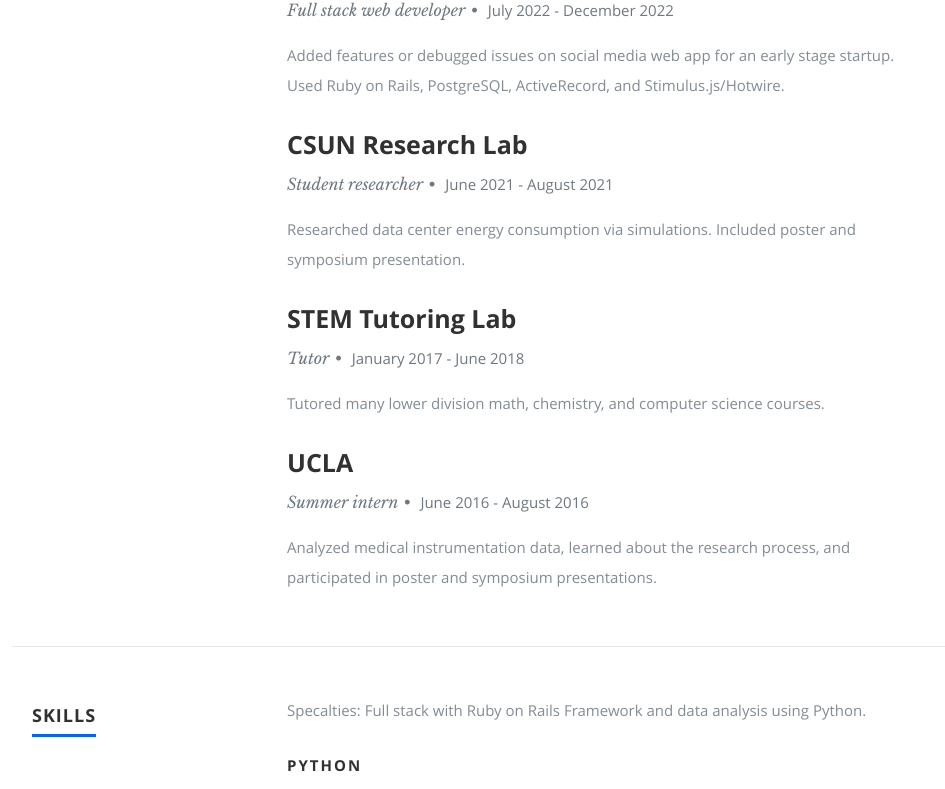
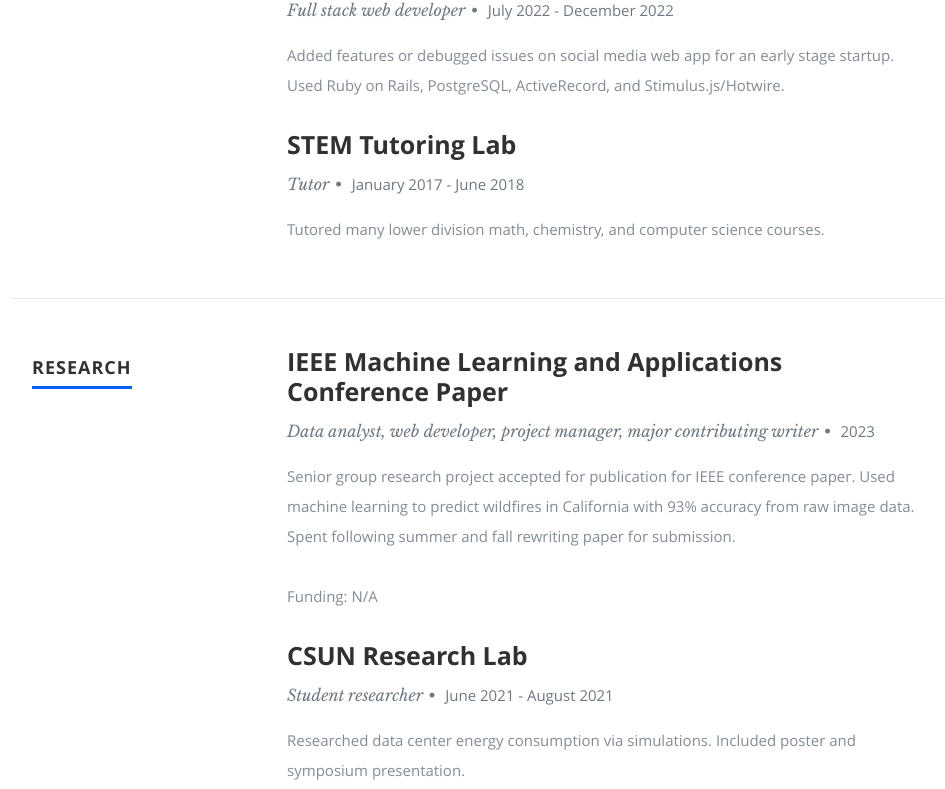
Before and after one commit to davidmakoto/davidmakoto.github.io, a React (Create React App) app: page / in a window 1280 px wide. Shown: the part 1697-2486 px from the top of the page, without its empty margins (118-1063 px from the left). Built offline with nearby package versions, Linux system fonts and the light colour scheme.

Commit message:
added research section and conference paper submission to resume

```diff
--- a/public/css/layout.css
+++ b/public/css/layout.css
@@ -258,7 +258,7 @@
 #resume .header-col { padding-top: 9px; }
 #resume .main-col { padding-right: 10%; }
 
-.education, .work {
+.education, .work, .research{
    margin-bottom: 48px;
    padding-bottom: 24px;
    border-bottom: 1px solid #E8E8E8;
@@ -1340,7 +1340,7 @@
 #resume .header-col { padding-top: 9px; }
 #resume .main-col { padding-right: 10%; }
 
-.education, .work {
+.education, .work, .research {
    margin-bottom: 48px;
    padding-bottom: 24px;
    border-bottom: 1px solid #E8E8E8;
@@ -1359,7 +1359,6 @@
    font: 15px/24px 'opensans-regular', sans-serif;
    margin-top: 6px;
 }
-
 /*----------------------------------------------*/
 /*	Skill Bars
 /*----------------------------------------------*/
--- a/public/resumeData.json
+++ b/public/resumeData.json
@@ -50,22 +50,33 @@
         "description":"Added features or debugged issues on social media web app for an early stage startup. Used Ruby on Rails, PostgreSQL, ActiveRecord, and Stimulus.js/Hotwire."
       },
       {
-        "company":"CSUN Research Lab",
-        "title":"Student researcher",
-        "years":"June 2021 - August 2021",
-        "description":"Researched data center energy consumption via simulations. Included poster and symposium presentation."
-      },
-      {
         "company":"STEM Tutoring Lab",
         "title":"Tutor",
         "years":"January 2017 - June 2018",
         "description":"Tutored many lower division math, chemistry, and computer science courses."
+      }
+    ],
+    "research":[
+      {
+        "company":"IEEE Machine Learning and Applications Conference Paper",
+        "title":"Data analyst, web developer, project manager, major contributing writer",
+        "years":"2023",
+        "description":"Senior group research project accepted for publication for IEEE conference paper. Used machine learning to predict wildfires in California with 93% accuracy from raw image data. Spent following summer and fall rewriting paper for submission.",
+        "funding": "N/A"
+      },
+      {
+        "company":"CSUN Research Lab",
+        "title":"Student researcher",
+        "years":"June 2021 - August 2021",
+        "description":"Researched data center energy consumption via simulations. Included poster and symposium presentation.",
+        "funding": "CSUN LSAMP"
       },
       {
         "company":"UCLA",
         "title":"Summer intern",
         "years":"June 2016 - August 2016",
-        "description":"Analyzed medical instrumentation data, learned about the research process, and participated in poster and symposium presentations."
+        "description":"Analyzed medical instrumentation data, learned about the research process, and participated in poster and symposium presentations.",
+        "funding": "SMC/UCLA Science Research Initative"
       }
     ],
     "skills":[
--- a/src/Components/Resume.js
+++ b/src/Components/Resume.js
@@ -37,6 +37,23 @@
             <span>&bull;</span> <em className="date">{work.years}</em>
           </p>
           <p>{work.description}</p>
+        </div>
+      );
+    });
+
+
+    const research = this.props.data.research.map(function (research) {
+      return (
+        <div key={research.company}>
+          <h3>{research.company}</h3>
+          <p className="info">
+            {research.title}
+            <span>&bull;</span> <em className="date">{research.years}</em>
+          </p>
+          <p>{research.description}</p>
+          <p className="funding">
+            Funding: {research.funding}
+          </p>
         </div>
       );
     });
@@ -85,6 +102,18 @@
         </Slide>
 
         <Slide left duration={1300}>
+          <div className="row research">
+            <div className="three columns header-col">
+              <h1>
+                <span>Research</span>
+              </h1>
+            </div>
+
+            <div className="nine columns main-col">{research}</div>
+          </div>
+        </Slide>
+
+        <Slide left duration={1300}>
           <div className="row skill">
             <div className="three columns header-col">
               <h1>
```
